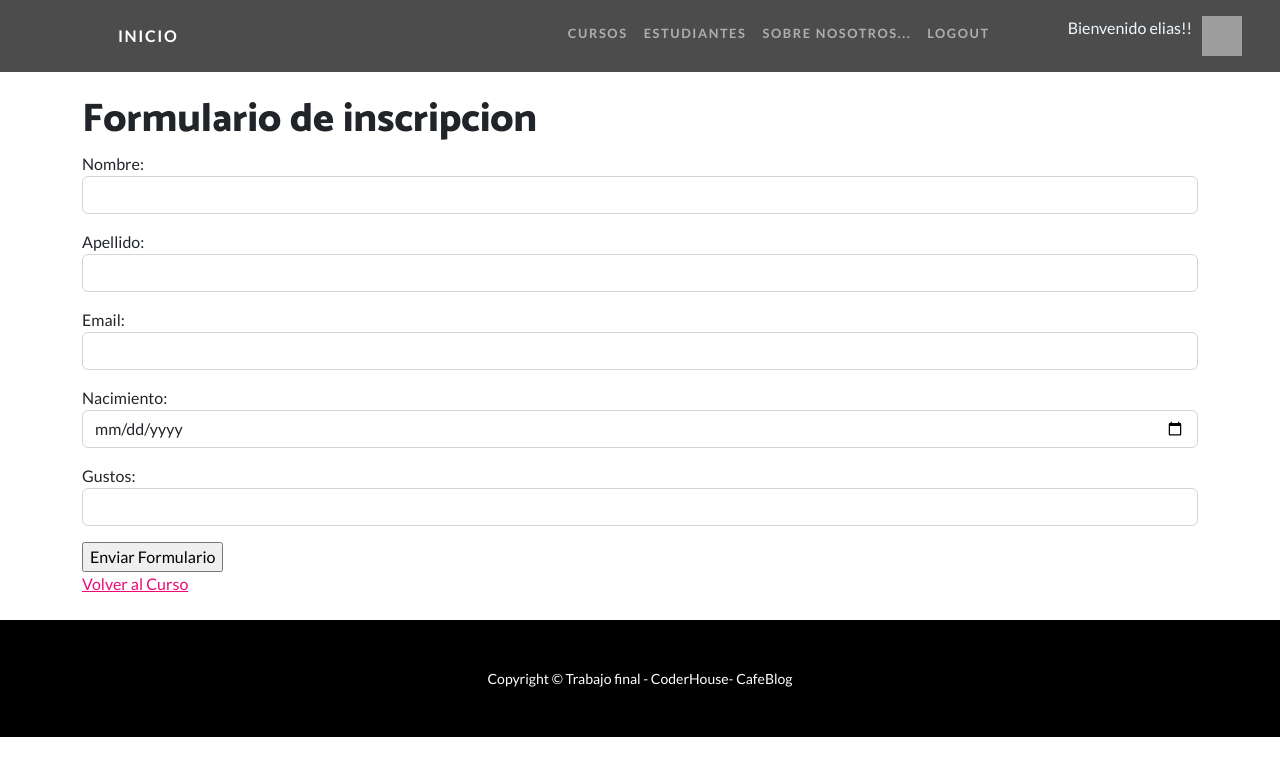
After one commit to eliasescalante/Cursos_de_Baristas_web, a Django app: page /inscribirse/ in a window 1280 px wide. The commit adds this page. Shown: the top 776 px of the page. Run offline with Django 4.2, Linux system fonts and the light colour scheme; a user stored in the database is signed in; data comes from the database, SQL or seed files in the repository; some libraries are stand-ins or nearby versions; grey boxes are pictures that could not be loaded.

Commit message:
inscripcion

```diff
--- a/blogCafe/CursosApp/forms.py
+++ b/blogCafe/CursosApp/forms.py
@@ -1,5 +1,5 @@
 from django import forms
-from .models import Comentario
+from .models import Comentario, Alumno
 
 
 #formulario curso
@@ -23,3 +23,17 @@ class FormularioComentario(forms.ModelForm):
             'nombre': forms.TextInput(attrs={'class': 'form-control'}),
             'mensaje' : forms.Textarea(attrs={'class': 'form-control'}),
         }
+
+
+class InscripcionForm(forms.ModelForm):
+    curso_id = forms.IntegerField(widget=forms.HiddenInput(attrs={'class': 'form-control'}))
+    class Meta:
+        model = Alumno
+        fields = ['nombre', 'apellido', 'email', 'nacimiento', 'gustos']
+        widgets = {
+            'nombre': forms.TextInput(attrs={'class': 'form-control'}),
+            'apellido': forms.TextInput(attrs={'class': 'form-control'}),
+            'email': forms.EmailInput(attrs={'class': 'form-control'}),
+            'nacimiento': forms.DateInput(attrs={'class': 'form-control', 'type': 'date'}),
+            'gustos': forms.TextInput(attrs={'class': 'form-control'}),
+          }
--- a/blogCafe/CursosApp/models.py
+++ b/blogCafe/CursosApp/models.py
@@ -4,16 +4,16 @@ from django.utils import timezone
 # Create your models here.
 
 class Alumno(models.Model):
-
-    # modelo de alumno
-
-    usuario = models.CharField(max_length=40,null=True)
+    usuario = models.CharField(max_length=40, null=True)
     nombre = models.CharField(max_length=40)
     apellido = models.CharField(max_length=40)
     email = models.EmailField()
-    nacimiento = models.DateField()
+    nacimiento = models.DateField(null=True)
     gustos = models.CharField(max_length=40)
-    curso_inscripto = models.CharField(max_length=200, null = True)
+    cursos_inscriptos = models.ManyToManyField('Curso', blank=True)
+
+    def __str__(self):
+        return f"{self.nombre} {self.apellido}"
 
 
 class Curso(models.Model):
--- a/blogCafe/CursosApp/templates/CursosApp/cursos.html
+++ b/blogCafe/CursosApp/templates/CursosApp/cursos.html
@@ -38,7 +38,7 @@
                             <h3 class="card-title">{{ curso.nombre }}</h3>
                             <p class="card-text">TUTOR: {{ curso.tutor }}</p>
                             <a href= "{% url 'Detalle' curso.id   %}" class="btn btn-primary">Ver</a>
-                            <a href="!#" class="btn btn-primary">Inscribirse</a>
+                            <a href="{% url 'inscribirse' %}?curso_id={{ curso.id }}" class="btn btn-primary">Inscribirse</a>
                             {% if request.user.is_superuser %}
                             <a href= "{% url 'Editar' curso.id   %}" class="btn btn-primary">Editar</a>
                             {% endif %}
--- /dev/null
+++ b/blogCafe/CursosApp/templates/CursosApp/formularioinscripcion.html
@@ -0,0 +1,30 @@
+{% extends "CursosApp/base.html" %}
+
+
+
+{% block section1 %}
+
+<br>
+<br>
+<br>
+<br>
+
+
+<div class="container">
+    <h1>Formulario de inscripcion</h1>
+</div>
+<div class="container">
+    <form method="post">
+        {% csrf_token %}
+        {{ mi_formulario.as_p }}
+        <input type="submit" value="Enviar Formulario">
+    </form>
+
+    <a href="{% url 'Inicio' %}">Volver al Curso</a>
+</div>
+
+
+
+
+<br>
+{% endblock %}
--- a/blogCafe/CursosApp/urls.py
+++ b/blogCafe/CursosApp/urls.py
@@ -13,5 +13,6 @@ urlpatterns = [
     path('clases/editar/<int:pk>', views.CursoUpdateView.as_view(), name='Editar'),
     path('clases/borrar/<int:pk>', views.CursoDeleteView.as_view(), name='Borrar'),
     path('crear_comentario/<int:curso_id>/', views.Comentarios.as_view(), name='crear_comentario'),
+    path('inscribirse/', views.Inscripcion.as_view(), name='inscribirse'),
 
 ]
--- a/blogCafe/CursosApp/views.py
+++ b/blogCafe/CursosApp/views.py
@@ -2,7 +2,7 @@ from django.shortcuts import render , redirect
 from django.views.generic import  DetailView,CreateView, UpdateView, DeleteView
 from django.urls import reverse_lazy
 from .models import *
-from .forms import FormularioComentario, CursoFormulario
+from .forms import FormularioComentario,  InscripcionForm, CursoFormulario
 from django.contrib.auth.mixins import LoginRequiredMixin
 from User.models import Imagen
 # Create your views here.
@@ -75,3 +75,26 @@ class Comentarios(LoginRequiredMixin, CreateView):
         context = super().get_context_data(**kwargs)
         context['mi_formulario'] = context['form']
         return context
+
+
+class Inscripcion(LoginRequiredMixin, CreateView):
+    model = Alumno
+    form_class = InscripcionForm  # Cambia 'Inscripcion' a 'InscripcionForm'
+    template_name = 'CursosApp/formularioinscripcion.html'
+    success_url = '/'
+
+    def get_initial(self):
+        curso_id = self.request.GET.get('curso_id')  # Obtén el curso_id de la URL
+        return {'curso_id': curso_id}
+
+    def form_valid(self, form):
+        curso_id = form.cleaned_data['curso_id']
+        curso = Curso.objects.get(pk=curso_id)
+        alumno, created = Alumno.objects.get_or_create(usuario=self.request.user)
+        alumno.cursos_inscriptos.add(curso)
+        return super().form_valid(form)
+
+    def get_context_data(self, **kwargs):
+        context = super().get_context_data(**kwargs)
+        context['mi_formulario'] = context['form']
+        return context
```
Also changed, not shown: blogCafe/CursosApp/migrations/0010_remove_alumno_curso_inscripto_and_more.py (added), blogCafe/db.sqlite3, blogCafe/media/imagenes/franciscomm.jpeg (added).
